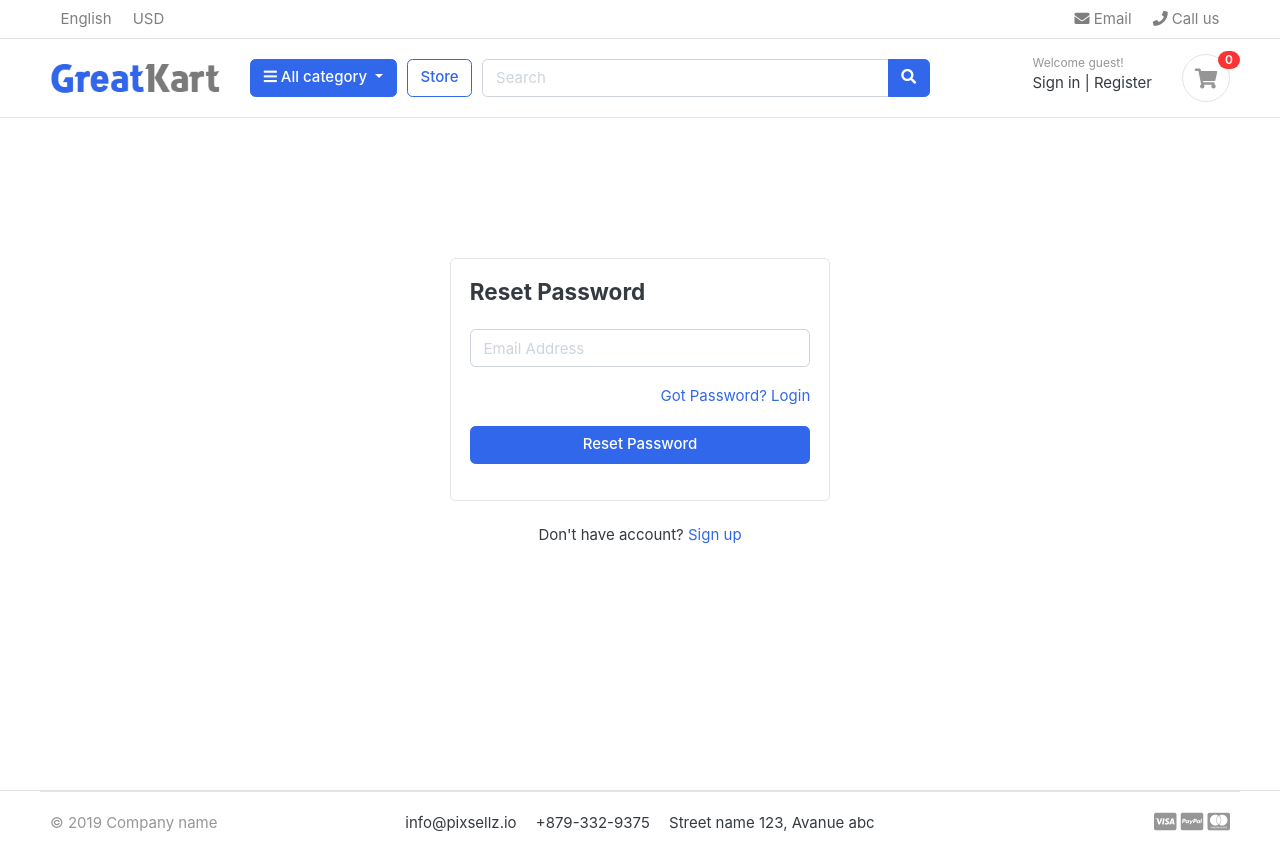
After one commit to esejosue1/e-commerce-web, a Django app: page /account/forgotPassword/ in a window 1280 px wide. The commit adds this page. Run offline with Django 3.2, Linux system fonts and the light colour scheme; data comes from the database, SQL or seed files in the repository; both versions use the stored data as it was after the commit; some libraries are stand-ins or nearby versions; some web fonts are replaced.

Commit message:
Adding forgot password functionality

```diff
--- a/accounts/urls.py
+++ b/accounts/urls.py
@@ -9,6 +9,7 @@ urlpatterns = [
     path('logout/', views.logout, name='logout'),
     path('dashboard/', views.dashboard, name='dashboard'),
     path('', views.dashboard, name='dashboard'),
+    path('forgotPassword/', views.forgotPassword, name='forgotPassword'),
     path('verification/<uidb64>/<token>/',
          views.verification, name='verification'),
 
--- a/accounts/views.py
+++ b/accounts/views.py
@@ -114,3 +114,34 @@ def verification(request, uidb64, token):
 @login_required(login_url='login')
 def dashboard(request):
     return render(request, 'account/dashboard.html')
+
+# if the user forget password
+
+
+def forgotPassword(request):
+    if request.method == 'POST':
+        # check the user
+        email = request.POST['email']  # get the name='email' in html file
+        if Account.objects.filter(email=email).exists():
+            user = Account.objects.get(email__exact=email)
+
+            # reset password verification
+            current_site = get_current_site(request)
+            mail_subject = 'Password Reset'
+            message = render_to_string('account/account_password_reset.html', {
+                'user': user,
+                'domain': current_site,
+                'uid': urlsafe_base64_encode(force_bytes(user.pk)),
+                'token': default_token_generator.make_token(user),
+            })
+            to_email = email
+            send_email = EmailMessage(mail_subject, message, to=[to_email])
+            send_email.send()
+            messages.success(
+                'Reset password link have being mailed, verify email for account activation.')
+            return redirect('login')
+
+        else:
+            messages.error(request, 'Email does not exist, try again.')
+            return redirect('forgotPassword')
+    return render(request, 'account/forgotPassword.html')
--- a/ecommerce/settings.py
+++ b/ecommerce/settings.py
@@ -148,6 +148,6 @@ MESSAGE_TAGS = {
 # SMTP email configuration
 EMAIL_HOST = 'smtp.gmail.com'
 EMAIL_PORT = 587
-EMAIL_HOST_USER = 'josuegallardolara1@gmail.com'
-EMAIL_HOST_PASSWORD = 'xhhvqbedinmkgxme'
+EMAIL_HOST_USER = ''
+EMAIL_HOST_PASSWORD = ''
 EMAIL_USE_TLS = True
--- /dev/null
+++ b/templates/account/account_password_reset.html
@@ -0,0 +1,4 @@
+{% autoescape off %} Hello {{user.first_name}}, Please click on the below link
+to reset your password. http://{{domain}}{% url 'reset_password_verification'
+uidb64=uid token=token %} If this wasnt you, please ignore this message {%
+endautoescape %}
--- /dev/null
+++ b/templates/account/forgotPassword.html
@@ -0,0 +1,47 @@
+{% extends 'base.html'%} {% block content%}
+
+<!-- ========================= SECTION CONTENT ========================= -->
+<section class="section-conten padding-y" style="min-height: 84vh">
+  <!-- ============================ COMPONENT FORGETPASSWORD   ================================= -->
+  <div class="card mx-auto" style="max-width: 380px; margin-top: 100px">
+    <div class="card-body">
+      <h4 class="card-title mb-4">Reset Password</h4>
+      {%include 'include/messages.html'%}
+      <form action="{% url 'forgotPassword'%}" method="POST">
+        {% csrf_token %}
+        <div class="form-group">
+          <input
+            type="email"
+            class="form-control"
+            placeholder="Email Address"
+            name="email"
+          />
+        </div>
+        <!-- form-group// -->
+
+        <div class="form-group">
+          <a href="{% url 'login' %}" class="float-right"
+            >Got Password? Login</a
+          >
+        </div>
+        <!-- form-group form-check .// -->
+        <div class="form-group">
+          <button type="submit" class="btn btn-primary btn-block">
+            Reset Password
+          </button>
+        </div>
+        <!-- form-group// -->
+      </form>
+    </div>
+    <!-- card-body.// -->
+  </div>
+  <!-- card .// -->
+
+  <p class="text-center mt-4">
+    Don't have account? <a href="{% url 'register'%}">Sign up</a>
+  </p>
+  <br /><br />
+  <!-- ============================ COMPONENT LOGIN  END.// ================================= -->
+</section>
+
+{% endblock %}
--- a/templates/account/login.html
+++ b/templates/account/login.html
@@ -44,7 +44,9 @@
         <!-- form-group// -->
 
         <div class="form-group">
-          <a href="#" class="float-right">Forgot password?</a>
+          <a href="{% url 'forgotPassword' %}" class="float-right"
+            >Forgot password?</a
+          >
         </div>
         <!-- form-group form-check .// -->
         <div class="form-group">
```
Also changed, not shown: db.sqlite3.
